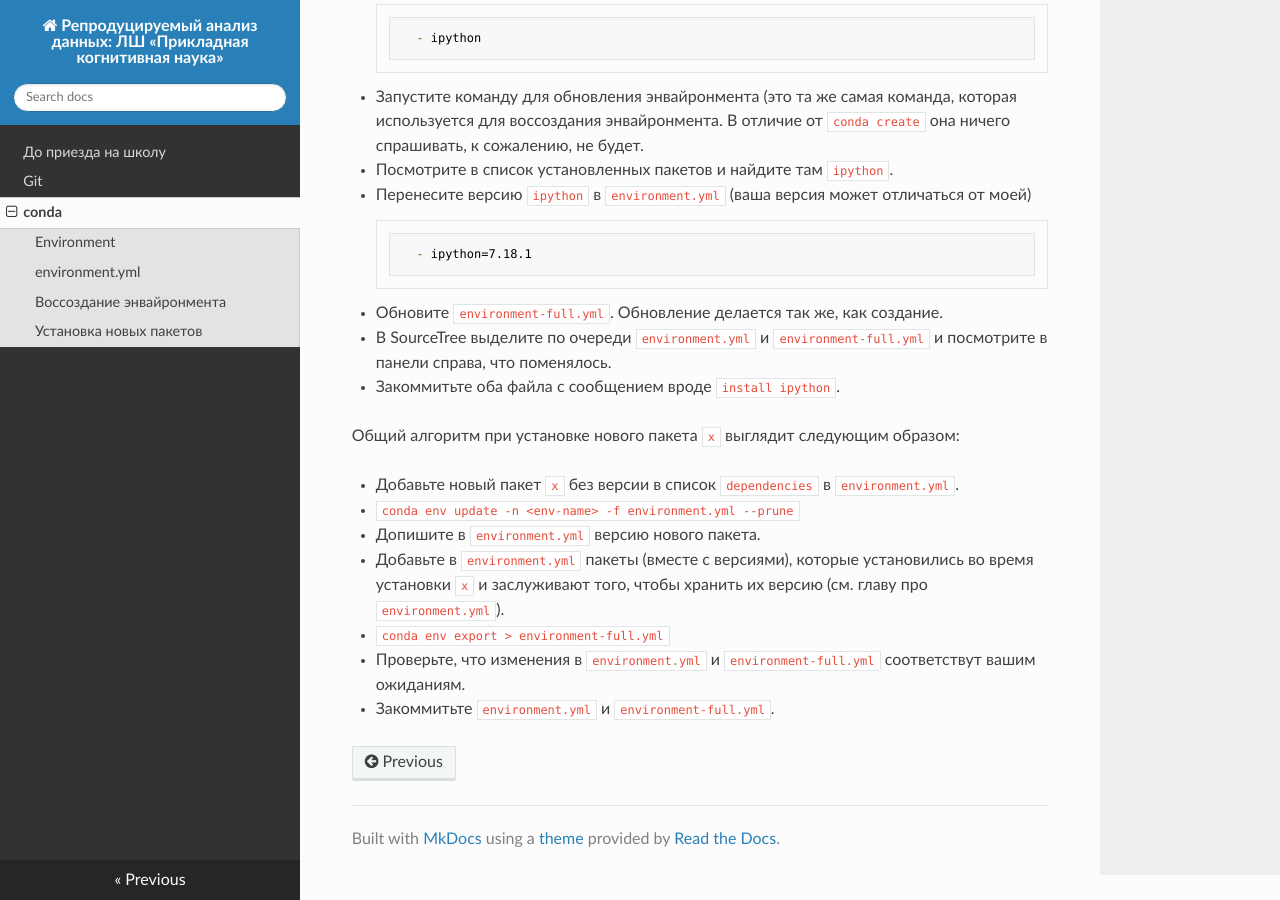
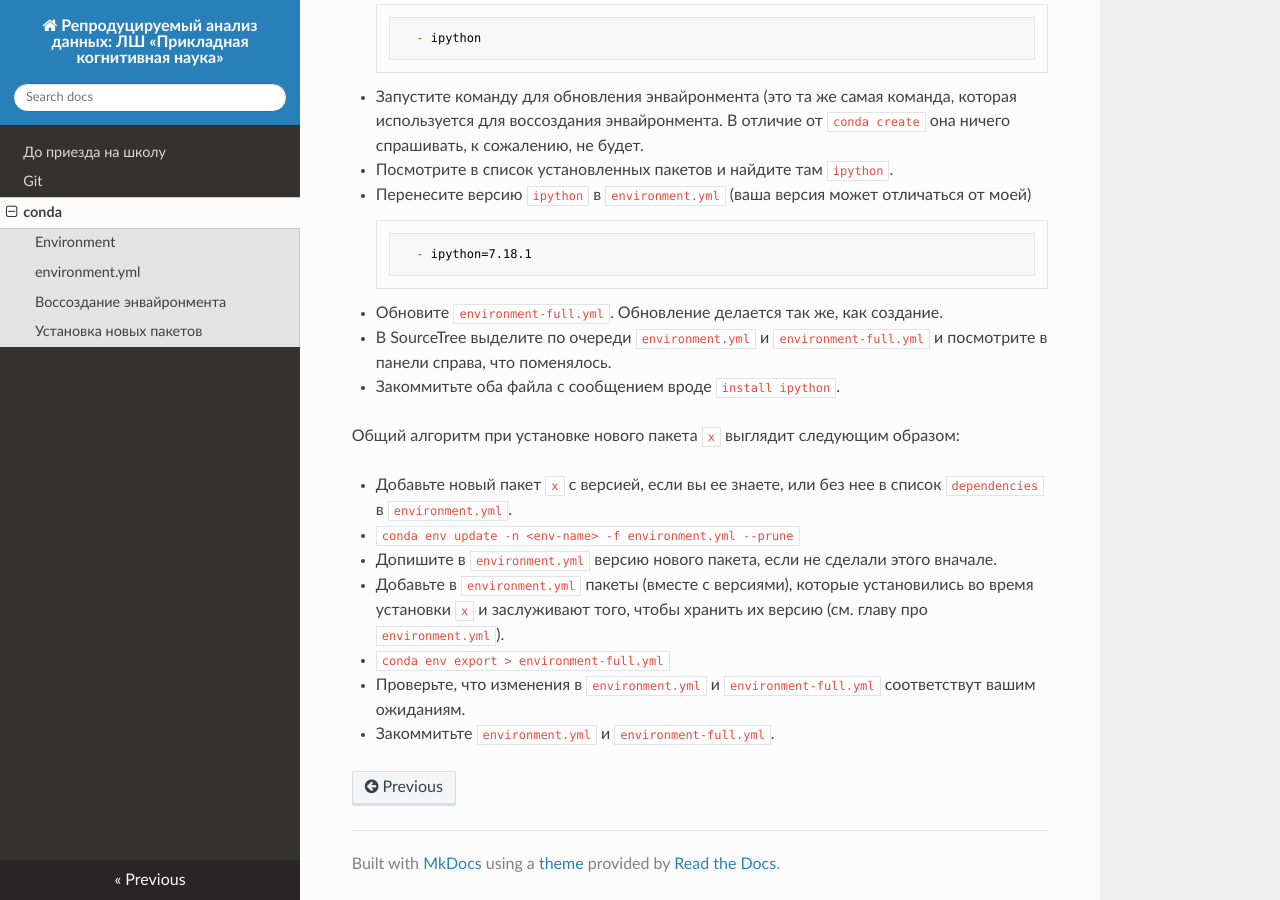
Before and after one commit to kalenkovich/reproducible-data-analysis, an MkDocs documentation site: the page built from website/docs/2_conda.md, in a window 1280 px wide and 900 px high, scrolled down 6104 px. Built offline with MkDocs 1.6.1, drawn with Linux system fonts in a browser that asks for light colours; nearby versions of some CDN libraries.

Commit message:
package version does not have to be left blank
We leave it blank only if we don't care about the version as was the case for the ipython example.

```diff
--- a/website/docs/2_conda.md
+++ b/website/docs/2_conda.md
@@ -251,9 +251,9 @@ conda env update -n reproducible_ds -f environment.yml --prune
 
 Общий алгоритм при установке нового пакета `x` выглядит следующим образом:
 
-- Добавьте новый пакет `x` без версии в список `dependencies` в `environment.yml`.
+- Добавьте новый пакет `x` с версией, если вы ее знаете, или без нее в список `dependencies` в `environment.yml`.
 - `conda env update -n <env-name> -f environment.yml --prune`
-- Допишите в `environment.yml` версию нового пакета.
+- Допишите в `environment.yml` версию нового пакета, если не сделали этого вначале.
 - Добавьте в `environment.yml` пакеты (вместе с версиями), которые установились во время установки `x` и заслуживают того, чтобы хранить их версию (см. главу про `environment.yml`).
 - `conda env export > environment-full.yml`
 - Проверьте, что изменения в `environment.yml` и `environment-full.yml` соответствут вашим ожиданиям.
```
